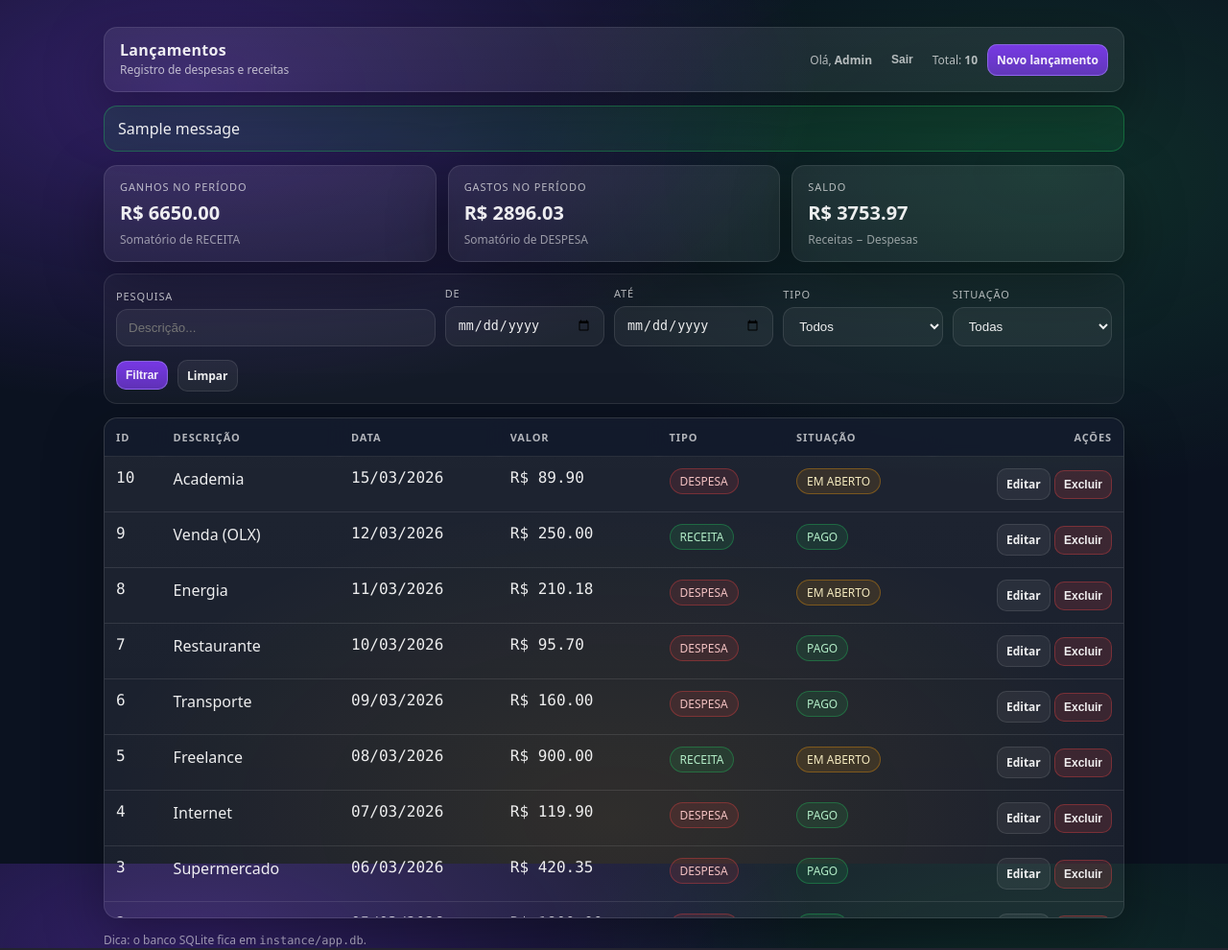
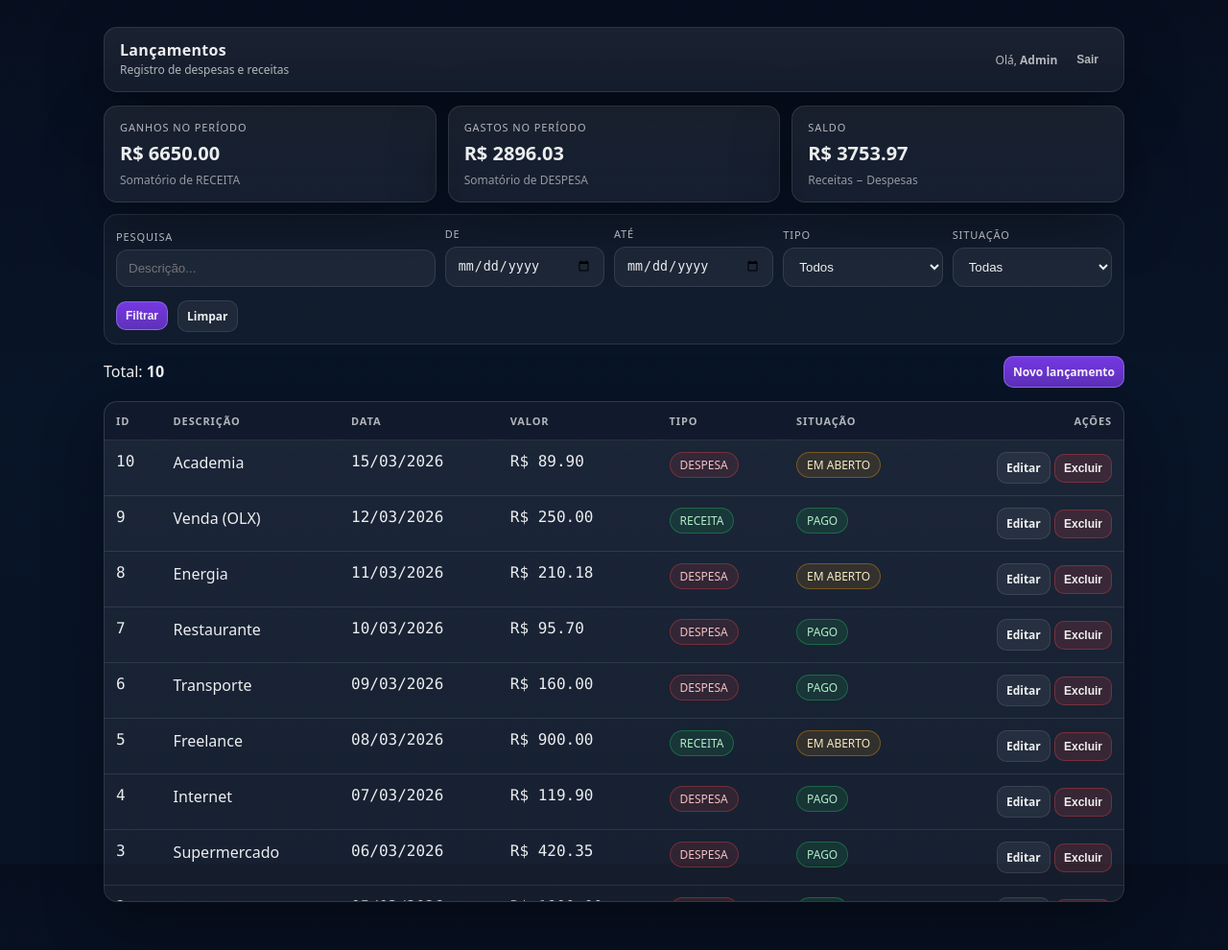
Before and after one commit to luissauthier/despesas-receitas, a Flask app: page /lancamentos in a window 1280 px wide. Shown: the whole page at 96% size. Run offline with Flask 3, Linux system fonts and the light colour scheme; the visitor is signed in with stand-in values (Sample User, id 1); one stand-in notice (Sample message) is shown.

Commit message:
Melhorias

```diff
--- a/app/static/styles.css
+++ b/app/static/styles.css
@@ -22,11 +22,7 @@
   margin: 0;
   font-family: ui-sans-serif, system-ui, -apple-system, "Segoe UI", Roboto, Arial, sans-serif;
   color: var(--text);
-  background:
-    radial-gradient(1200px 600px at 15% 10%, rgba(124,58,237,.35), transparent 55%),
-    radial-gradient(1000px 600px at 85% 20%, rgba(34,197,94,.16), transparent 55%),
-    radial-gradient(1000px 600px at 50% 95%, rgba(245,158,11,.10), transparent 55%),
-    var(--bg);
+  background: linear-gradient(180deg, #070f1f 0%, #081427 45%, #081325 100%);
 }
 
 a{ color: var(--accent2); text-decoration: none; }
@@ -216,10 +212,24 @@
   border: 1px solid var(--border);
   background: rgba(255,255,255,.06);
   color: var(--text);
+  display: flex;
+  align-items: center;
+  justify-content: space-between;
+  gap: 12px;
 }
 .flash.success{ border-color: rgba(34,197,94,.35); background: rgba(34,197,94,.12); }
 .flash.error{ border-color: rgba(239,68,68,.35); background: rgba(239,68,68,.12); }
 .flash.warning{ border-color: rgba(245,158,11,.35); background: rgba(245,158,11,.12); }
+.flash-close{
+  border: 0;
+  background: transparent;
+  color: var(--muted);
+  cursor: pointer;
+  font-size: 18px;
+  line-height: 1;
+  padding: 0 4px;
+}
+.flash-close:hover{ color: var(--text); }
 
 .footer{
   margin-top: 14px;
@@ -264,3 +274,15 @@
   .filters .row{ grid-template-columns: 1fr 1fr; }
 }
 .filters label{ margin-top: 0; }
+
+.list-actions{
+  margin-top: 12px;
+  display: flex;
+  align-items: center;
+  justify-content: space-between;
+  gap: 10px;
+}
+
+.spacer-bottom{
+  height: 36px;
+}
--- a/app/templates/base.html
+++ b/app/templates/base.html
@@ -27,7 +27,10 @@
       {% with messages = get_flashed_messages(with_categories=true) %}
         {% if messages %}
           {% for category, message in messages %}
-            <div class="flash {{ category }}">{{ message }}</div>
+            <div class="flash {{ category }}" data-auto-dismiss="true">
+              <span>{{ message }}</span>
+              <button type="button" class="flash-close" aria-label="Fechar mensagem">&times;</button>
+            </div>
           {% endfor %}
         {% endif %}
       {% endwith %}
@@ -38,5 +41,21 @@
         {% block footer %}{% endblock %}
       </div>
     </div>
+    <script>
+      (function () {
+        const flashes = document.querySelectorAll(".flash[data-auto-dismiss='true']");
+        flashes.forEach((flash) => {
+          const closeBtn = flash.querySelector(".flash-close");
+          if (closeBtn) {
+            closeBtn.addEventListener("click", () => flash.remove());
+          }
+          setTimeout(() => {
+            if (flash && flash.parentNode) {
+              flash.remove();
+            }
+          }, 5000);
+        });
+      })();
+    </script>
   </body>
 </html>
--- a/app/templates/lancamentos.html
+++ b/app/templates/lancamentos.html
@@ -4,10 +4,7 @@
 {% block header_title %}Lançamentos{% endblock %}
 {% block header_meta %}Registro de despesas e receitas{% endblock %}
 
-{% block header_right %}
-  <span>Total: <strong>{{ lancamentos|length }}</strong></span>
-  <a class="btn primary small" href="{{ url_for('novo_lancamento') }}">Novo lançamento</a>
-{% endblock %}
+{% block header_right %}{% endblock %}
 
 {% block content %}
   <div class="kpis">
@@ -67,6 +64,11 @@
     </form>
   </div>
 
+  <div class="list-actions">
+    <span>Total: <strong>{{ lancamentos|length }}</strong></span>
+    <a class="btn primary small" href="{{ url_for('novo_lancamento') }}">Novo lançamento</a>
+  </div>
+
   <div class="card">
     <div class="table-wrap limit-10">
       <table>
@@ -119,5 +121,5 @@
 {% endblock %}
 
 {% block footer %}
-  Dica: o banco SQLite fica em <span class="mono">instance/app.db</span>.
+  <div class="spacer-bottom"></div>
 {% endblock %}
--- a/app/templates/login.html
+++ b/app/templates/login.html
@@ -24,9 +24,6 @@
           <div class="flash error" style="margin-top: 14px">{{ error }}</div>
         {% endif %}
 
-        <div class="footer" style="margin-top: 10px">
-          Seed padrão: <span class="mono">admin</span> / <span class="mono">admin123</span>
-        </div>
       </form>
     </div>
   </div>
```
